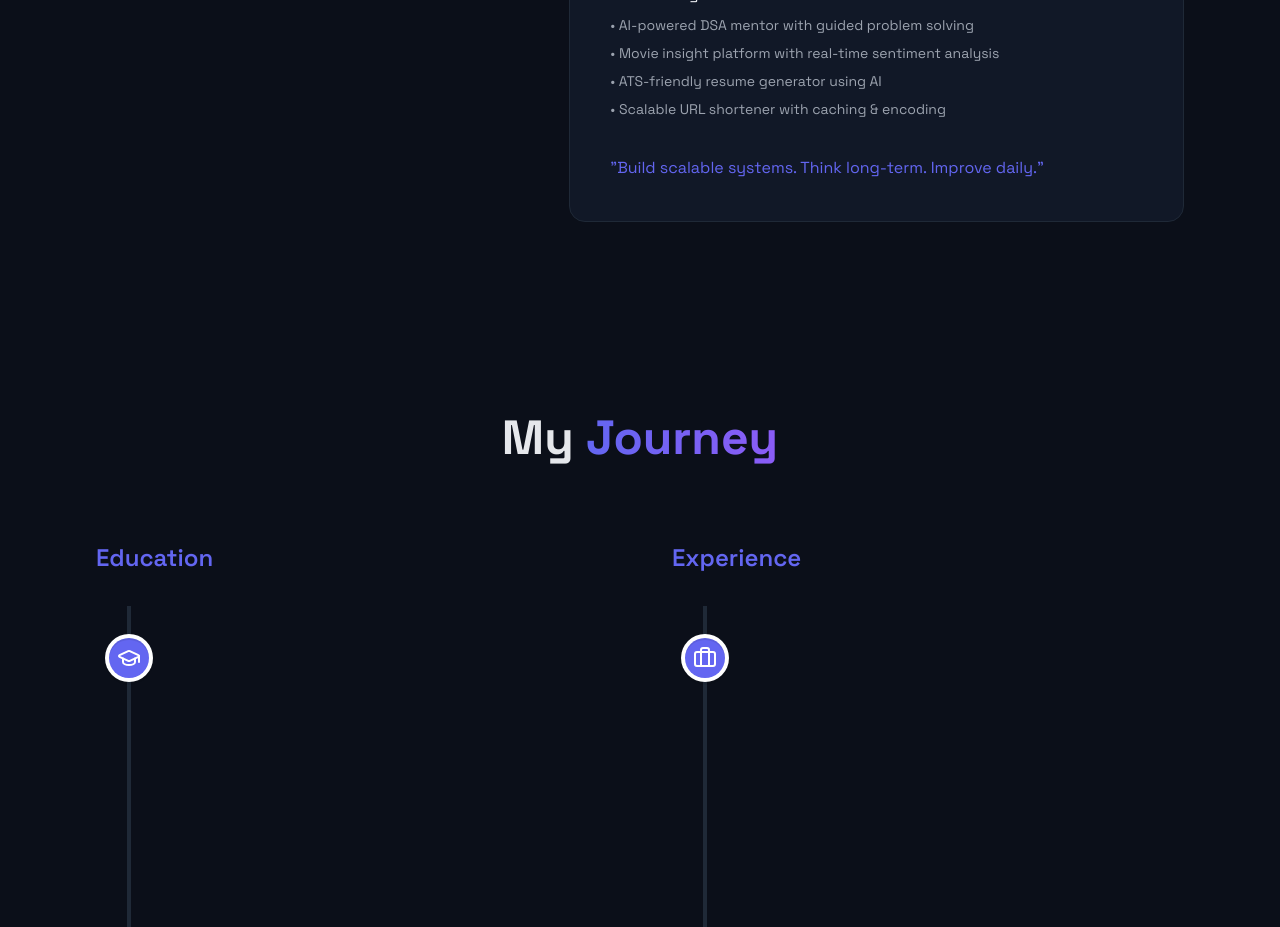
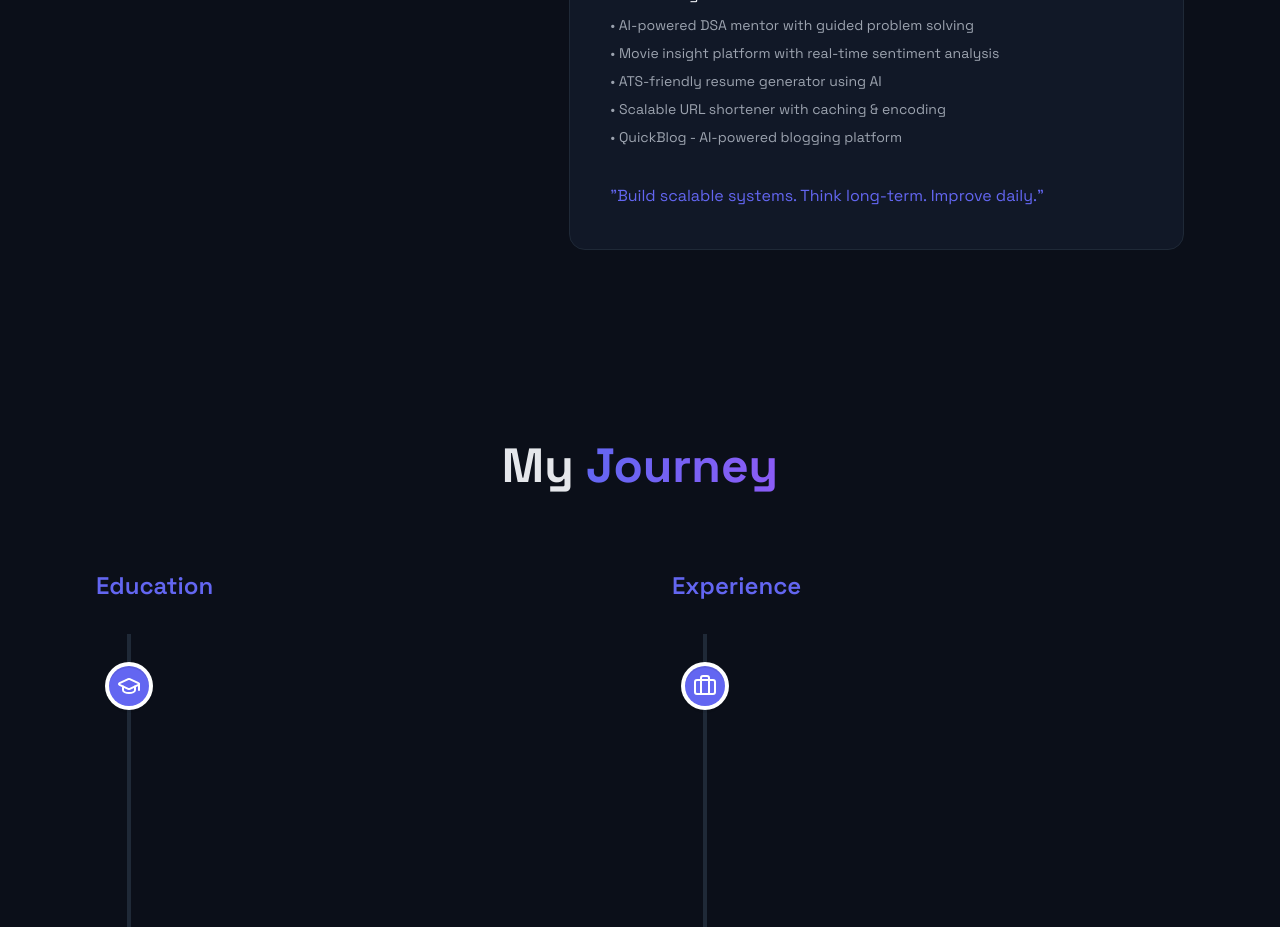
Before and after one commit to Amolraut638/my-portfolio, a React (Vite) app: page / in a window 1280 px wide. Shown: the part 1420-2347 px from the top of the page. Built offline with nearby package versions, Linux system fonts and the light colour scheme.

Commit message:
about me changed

```diff
--- a/src/components/About_me.jsx
+++ b/src/components/About_me.jsx
@@ -2,8 +2,9 @@ import React from "react";
 import { motion } from "framer-motion";
 import { FaServer, FaDatabase, FaBrain, FaRobot } from "react-icons/fa";
 
+// Professional vertical reveal animation (no side-sliding)
 const fadeUp = {
-  hidden: { opacity: 0, y: 30 },
+  hidden: { opacity: 0, y: 20 },
   visible: { opacity: 1, y: 0 },
 };
 
@@ -59,16 +60,17 @@ export default function AboutMe() {
 
           {/* LEFT - Focus Areas */}
           <motion.div
-            initial={{ opacity: 0, x: -40 }}
-            whileInView={{ opacity: 1, x: 0 }}
-            transition={{ duration: 0.6 }}
+            variants={fadeUp}
+            initial="hidden"
+            whileInView="visible"
+            transition={{ duration: 0.6, delay: 0.1 }}
             viewport={{ once: true }}
             className="lg:col-span-5 grid grid-cols-2 gap-4"
           >
             {focusAreas.map((item, i) => (
               <div
                 key={i}
-                className="p-6 bg-darkCard border border-gray-800 rounded-2xl hover:border-primary/40 transition"
+                className="p-6 bg-darkCard border border-gray-800 rounded-2xl hover:border-primary/40 transition duration-300"
               >
                 <div className="text-2xl mb-3">{item.icon}</div>
                 <h4 className="text-lg font-semibold text-lightText">
@@ -81,11 +83,12 @@ export default function AboutMe() {
             ))}
           </motion.div>
 
-          {/* RIGHT - Content */}
+          {/* RIGHT - Content (Original Text Maintained) */}
           <motion.div
-            initial={{ opacity: 0, x: 40 }}
-            whileInView={{ opacity: 1, x: 0 }}
-            transition={{ duration: 0.6 }}
+            variants={fadeUp}
+            initial="hidden"
+            whileInView="visible"
+            transition={{ duration: 0.6, delay: 0.2 }}
             viewport={{ once: true }}
             className="lg:col-span-7"
           >
@@ -110,7 +113,7 @@ export default function AboutMe() {
                   I focus on writing clean, maintainable code and thinking in terms of system design rather than just implementation.
                 </p>
 
-                {/* Project Highlights */}
+                {/* Project Highlights (Original Text) */}
                 <div className="pt-4">
                   <p className="text-lightText font-medium mb-2">
                     Some things I’ve built:
@@ -121,6 +124,7 @@ export default function AboutMe() {
                     <li>• Movie insight platform with real-time sentiment analysis</li>
                     <li>• ATS-friendly resume generator using AI</li>
                     <li>• Scalable URL shortener with caching & encoding</li>
+                    <li>• QuickBlog - AI-powered blogging platform</li>
                   </ul>
                 </div>
 
```
